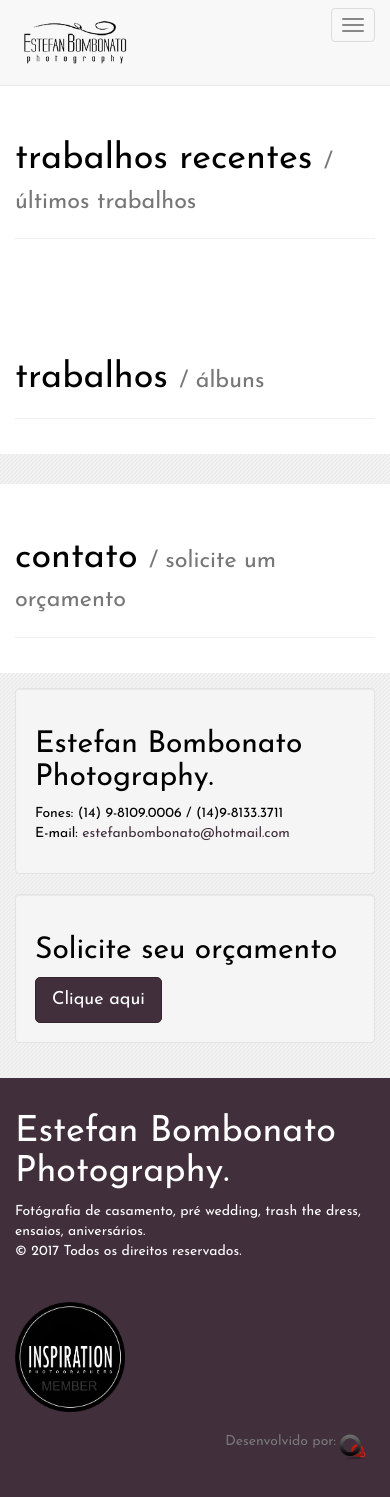
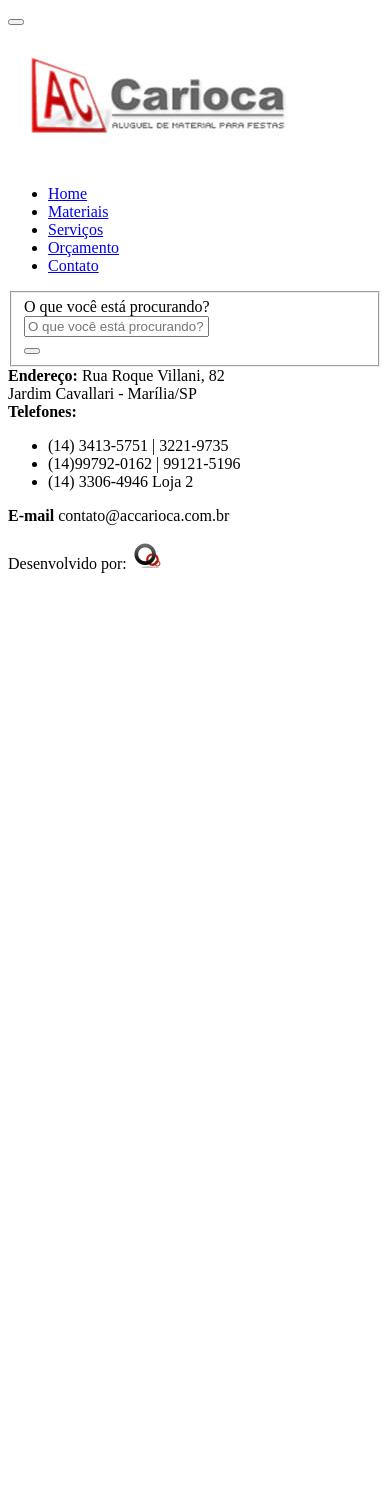
Before and after one commit to willangelico/accarioca-maxBusiness, a PHP site: page / in a window 390 px wide; the page is wider, and only the part inside the window is pictured. After the commit the page ends 573 px from the top of that part, so only its background shows below. Run offline with PHP 8.4, Linux system fonts and the light colour scheme; data that the repository does not hold is empty; some libraries are stand-ins or nearby versions.

Commit message:
Index Page

```diff
--- a/application/admin/views/helpers/menu.php
+++ b/application/admin/views/helpers/menu.php
@@ -7,7 +7,7 @@
                         <span class="icon-bar"></span>
                         <span class="icon-bar"></span>
 					</button>
-                    <a class="navbar-brand" href="<?=HOME_URI;?>admin"><img src="<?=HOME_URI;?>public/images/logo.png" height=20 alt="Área administrativa" /></a>
+                    <a class="navbar-brand" href="<?=HOME_URI;?>admin"><img src="<?=HOME_URI;?>public/images/logo.jpg" height=20 alt="Área administrativa" /></a>
                 </div>
                 <div id="navbar" class="navbar-collapse collapse">
                     <ul class="nav navbar-nav navbar-right">
--- a/application/admin/views/login/index.php
+++ b/application/admin/views/login/index.php
@@ -1,6 +1,6 @@
 	<div class="login-box">
 		<div class="logo">
-			<a href=<?=HOME_URI;?> target="_blank" class="login"><img src="<?=HOME_URI;?>public/images/logo.png" /></a>
+			<a href=<?=HOME_URI;?> target="_blank" class="login"><img src="<?=HOME_URI;?>public/images/logo.jpg" /></a>
 		</div>
 		<div class="signin-box">
 			<p>Área administrativa</p>
--- a/application/controllers/indexController.php
+++ b/application/controllers/indexController.php
@@ -10,15 +10,16 @@
     public function index() {
 
 		$modelo = $this->load_model('front/frontModel');
-		$banners = $modelo->bannersAtivos();
-		$recentes = $modelo->ultimosTrabalhos(3);
-		$categorias = $modelo->categorias();
-		$paginas = $modelo->paginas();
+		// $banners = $modelo->bannersAtivos();
+		// $recentes = $modelo->ultimosTrabalhos(3);
+		// $categorias = $modelo->categorias();
+		// $paginas = $modelo->paginas();
 
 		$this->title = $modelo->config['titulo'];
 		$this->description = $modelo->config['meta_description'];
-		$this->keywords = $modelo->config['meta_tags'];
-		$this->meta_img = UP_ABSPATH.'/images/banners/mini/'.$banners[0]['url_img'];
+		// $this->keywords = $modelo->config['meta_tags'];
+		// $this->meta_img = UP_ABSPATH.'/images/banners/mini/'.$banners[0]['url_img'];
+        $this->page = 'home';
 
 		$parametros = ( func_num_args() >= 1 ) ? func_get_arg(0) : array();
 
@@ -26,13 +27,14 @@
 
 
         require ABSPATH .'/'. APPLICATION .'/views/helpers/nav.php';
+        require ABSPATH .'/'. APPLICATION .'/views/index/index.php';
 
 
-        require ABSPATH .'/'. APPLICATION .'/views/index/banners.php';
-        require ABSPATH .'/'. APPLICATION .'/views/index/recentes.php';
-        require ABSPATH .'/'. APPLICATION .'/views/index/albuns.php';
-        require ABSPATH .'/'. APPLICATION .'/views/index/sobre.php';
-        require ABSPATH .'/'. APPLICATION .'/views/index/contato.php';
+        // require ABSPATH .'/'. APPLICATION .'/views/index/banners.php';
+        // require ABSPATH .'/'. APPLICATION .'/views/index/recentes.php';
+        // require ABSPATH .'/'. APPLICATION .'/views/index/albuns.php';
+        // require ABSPATH .'/'. APPLICATION .'/views/index/sobre.php';
+        // require ABSPATH .'/'. APPLICATION .'/views/index/contato.php';
 
 
 
--- a/application/views/helpers/footer.php
+++ b/application/views/helpers/footer.php
@@ -1,154 +1,47 @@
-        <footer class="section section-primary">
-            <div class="container">
+        <footer>
+            <div class="container-fluid">
                 <div class="row">
-                    <div class="col-sm-6">
-                        <h1>Estefan Bombonato Photography.</h1>
-                        <p>Fotógrafia de casamento, pré wedding, trash the dress, ensaios, aniversários.
-                            <br>© <?=date("Y");?> Todos os direitos reservados.</p>
+                    <div class="col-lg-4">
+                        <strong>Endereço:</strong>
+                        <span>Rua Roque Villani, 82<br /> Jardim Cavallari - Marília/SP</span>
                     </div>
-                    <div class="col-sm-6">
-                        <p class="text-info text-right">
-                            <br>
-                            <br>
-                        </p>
-                        <div class="row">
-                            <div class="col-md-12 hidden-lg hidden-md hidden-sm text-left">
-                            	<img src="/public/images/inspiration-member.png" alt="Inspiration Member " style="max-height: 110px; margin-top: -20px; margin-right: 50px;">
-                                <?php if($modelo->config['facebook']){?><a href="<?=$modelo->config['facebook'];?>" target="_blank"><i class="fa fa-3x fa-fw fa-facebook text-inverse"></i></a><?Php }?>
-                                <?php if($modelo->config['youtube']){?><a href="<?=$modelo->config['youtube'];?>" target="_blank"><i class="fa fa-3x fa-fw fa-youtube text-inverse"></i></a><?Php }?>
-                                <?php if($modelo->config['twitter']){?><a href="<?=$modelo->config['twitter'];?>" target="_blank"><i class="fa fa-3x fa-fw fa-twitter text-inverse"></i></a><?Php }?>
+                    <div class="col-lg-4">
+                        <strong>Telefones:</strong>
+                        <ul>
+                            <li>(14) 3413-5751 | 3221-9735</li>
+                            <li>(14)99792-0162 | 99121-5196</li>
+                            <li>(14) 3306-4946 Loja 2 </li>
+                        </ul>
+                    </div>
+                    <div class="col-lg-4">
+                        <strong>E-mail</strong>
+                        <span>contato@accarioca.com.br</span>
                     </div>
                 </div>
-                        <div class="row">
-                            <div class="col-md-12 hidden-xs text-right">
-                            	<img src="/public/images/inspiration-member.png" alt="Inspiration Member " style="max-height: 110px; margin-top: -20px; margin-right: 50px;">
-                                <?php if($modelo->config['facebook']){?><a href="<?=$modelo->config['facebook'];?>" target="_blank"><i class="fa fa-3x fa-fw fa-facebook text-inverse"></i></a><?Php }?>
-                                <?php if($modelo->config['youtube']){?><a href="<?=$modelo->config['youtube'];?>" target="_blank"><i class="fa fa-3x fa-fw fa-youtube text-inverse"></i></a><?Php }?>
-                                <?php if($modelo->config['twitter']){?><a href="<?=$modelo->config['twitter'];?>" target="_blank"><i class="fa fa-3x fa-fw fa-twitter text-inverse"></i></a><?Php }?>
-                            </div>
+                <div class="row social">
+                    <div class="col-lg-12">
+                        <a href="https://www.facebook.com/accarioca" title="Facebook - AC Carioca" target="_blank">
+                            <i class="fa fa-facebook fa-2" aria-hidden="true"></i>
+                        </a>
+                        <a href="https://www.instagram.com/accarioca" title="Instagram - AC Carioca" target="_blank">
+                            <i class="fa fa-instagram fa-2" aria-hidden="true"></i>
+                        </a>
                     </div>
                 </div>
                 <div class="row">
                     <div class="col-md-12">
                         <p class="text-muted text-right maxwill">Desenvolvido por:
-                                <a href="www.maxwill.com.br" target="_blank"><img src="<?=HOME_URI;?>public/images/maxwill.png" class="img-responsive pull-right"></a>
+                            <a href="www.maxwill.com.br" target="_blank">
+                                <img src="<?=HOME_URI;?>public/images/maxwill.png" class="img-responsive pull-right">
+                            </a>
                         </p>
                     </div>
                 </div>
             </div>
-            </div>
         </footer>
-
-<!--[if lt IE 9]>
-    <script src="http://ajax.googleapis.com/ajax/libs/jquery/1.11.1/jquery.min.js"></script>
-    <![endif]-->
-    <!--[if (gte IE 9) | (!IE)]><!-->
-     <script src="<?=HOME_URI;?>public/scripts/jquery.min.js"></script>
-    <!--<![endif]-->
-		<script src="<?=HOME_URI;?>public/scripts/bootstrap.min.js"></script>
-		 <script src="<?=HOME_URI;?>public/scripts/jquery.easing.1.3.js"></script>
-        <script src="<?=HOME_URI;?>public/scripts/jquery.animate-enhanced.min.js"></script>
-        <script src="<?=HOME_URI;?>public/scripts/contact-form.js"></script>
-		<script type="text/javascript">
-$(document).ready(function() {
-		$("#home").css("margin-top",$('.navbar').height());
-		//$("#home").css("height",$(window).height()-$('.navbar').height());
-
-
-        $('#form-contact').submit(function(e){
-           $('#send-form').attr('disabled','disabled');
-            var dados = $(this).serialize();
-            var method = $(this).attr('method');
-            var action = $(this).attr('action');
-
-            $.ajax({
-                type: method,
-                url: action,
-                data: dados,
-                dataType: 'json'
-            }).done(function(response){
-              $('#form-msg').html(response.msg);
-            }).fail(function(){
-                 $('#form-msg').html( "ERRO ao enviar dados. Tente novamente ou contacte o administrador do sistema.");
-            });
-            $('#send-form').removeAttr('disabled');
-            e.preventDefault();
-
-
-        })
-
-
-
-
-
-
-				$('a.scroll').on('click',function (e) {
-           var link = $(this).attr('href').split('#');
-           if(link[0]==window.location.pathname || link[0]+'index'==window.location.pathname || link[0]+'index/'==window.location.pathname){
-              e.preventDefault ();
-
-          }
-            var target = this.hash,
-              $target = $(target);
-              var until =  $target.offset().top-85;
-              $('html, body').stop().animate ({
-                'scrollTop': until
-              }, 2000, 'swing', function () {
-              });
-				});
-
-
-        $('.item').css("max-height",484);
-
-
-			});
-
-var topMenu = $(".nav"),
-    topMenuHeight = topMenu.outerHeight()+($(window).height()*30/100),
-    // All list items
-    menuItems = topMenu.find("a.scroll"),
-    // Anchors corresponding to menu items
-    scrollItems = menuItems.map(function(){
-      var item = $($(this).attr("href").substring(6));
-	 //alert(item.offset().top);
-	  //alert($('#about').offset().top); //441
-      if (item.length) { return item; }
-    });
-
-$(window).scroll(function() {
-   var fromTop = $(this).scrollTop()+topMenuHeight;
-
-   if($(this).scrollTop()>0){
-      $(".navbar").removeClass("big").addClass("mini");
-
-   }else{
-      $(".navbar").removeClass("mini").addClass("big");
-   }
-
-   // Get id of current scroll item
-   var cur = scrollItems.map(function(){
-     if ($(this).offset().top < fromTop)
-       return this;
-   });
-   // Get the id of the current element
-   cur = cur[cur.length-1];
-   var id = cur && cur.length ? cur[0].id : "";
-   // Set/remove active class
-   menuItems
-     .parent().removeClass("active")
-     .end().filter("[href='#"+id+"']").parent().addClass("active");
-});
-
-
-		</script>
-<script>
-  (function(i,s,o,g,r,a,m){i['GoogleAnalyticsObject']=r;i[r]=i[r]||function(){
-  (i[r].q=i[r].q||[]).push(arguments)},i[r].l=1*new Date();a=s.createElement(o),
-  m=s.getElementsByTagName(o)[0];a.async=1;a.src=g;m.parentNode.insertBefore(a,m)
-  })(window,document,'script','//www.google-analytics.com/analytics.js','ga');
-  ga('create', 'UA-13206210-9', 'auto');
-  ga('require', 'displayfeatures');
-  ga('send', 'pageview');
-</script>
+        <script src="https://www.gstatic.com/firebasejs/3.8.0/firebase.js"></script>
+        <script src="/assets/js/script.min.js"></script>
+        <!-- INSERIR GOOGLE ANALYTICS -->
+        <!-- INSERIR GOOGLE TAGMANAGER -->
     </body>
 </html>
--- a/application/views/helpers/header.php
+++ b/application/views/helpers/header.php
@@ -1,47 +1,21 @@
-<!DOCTYPE html>
-<html lang="pt-br">
-	<head>
-
-		<meta charset="utf-8">
-		<title><?=$this->title;?></title>
+<!doctype html>
+<html class="no-js" lang="pt-br">
+    <head>
+        <meta charset="utf-8">
+        <meta http-equiv="x-ua-compatible" content="ie=edge">
+        <title><?=$this->title;?></title>
+        <!-- INSERIR META DESCRIPTION -->
+        <meta name="description" content="<?=$this->description;?>">
         <meta name="viewport" content="width=device-width, initial-scale=1">
-		<meta name="author" content="Maxwill Estúdio Web">
-		<meta name="reply-to" content="contato@maxwill.com.br">
-		<meta name="description" content="<?=$this->description;?>">
-	  	<meta name="keywords" content="<?=$this->keywords;?>">
-	  	<meta name="robots" content="index,follow">
-		<meta http-equiv="content-type" content="text/html; charset=UTF-8">
-	  	<meta http-equiv="content-language" content="pt-br">
-
-		<meta property="og:locale" content="pt-BR" />
-        <meta property="og:url" content="<?=URL;?>" />
-        <meta property="og:title" content="<?=$this->title;?>" />
-    	<meta property="og:site_name" content="<?=NAME;?>" />
-		<meta property="og:description" content="<?=$this->description;?>" />
-		<meta property="og:image" content="<?=$this->meta_img;?>" />
-        <link rel="shortcut icon" href="/public/icons/favicon.ico" type="image/x-icon" />
-	  	<link href="<?=HOME_URI;?>public/styles/bootstrap.min.css" rel="stylesheet">
-        <link href="<?=HOME_URI;?>public/styles/font-awesome.min.css" rel="stylesheet" type="text/css">
-        <!--[if lt IE 9]>
-			<script src="//html5shim.googlecode.com/svn/trunk/html5.js"></script>
-		<![endif]-->
-		<link href="<?=HOME_URI;?>public/styles/style.css" rel="stylesheet">
-	</head>
-	<body>
-        <!-- Google Tag Manager -->
-        <noscript><iframe src="//www.googletagmanager.com/ns.html?id=GTM-5QLQMT"
-        height="0" width="0" style="display:none;visibility:hidden"></iframe></noscript>
-        <script>(function(w,d,s,l,i){w[l]=w[l]||[];w[l].push({'gtm.start':
-        new Date().getTime(),event:'gtm.js'});var f=d.getElementsByTagName(s)[0],
-        j=d.createElement(s),dl=l!='dataLayer'?'&l='+l:'';j.async=true;j.src=
-        '//www.googletagmanager.com/gtm.js?id='+i+dl;f.parentNode.insertBefore(j,f);
-        })(window,document,'script','dataLayer','GTM-5QLQMT');</script>
-        <!-- End Google Tag Manager -->
-		<div id="fb-root"></div>
-        <script>(function(d, s, id) {
-          var js, fjs = d.getElementsByTagName(s)[0];
-          if (d.getElementById(id)) return;
-          js = d.createElement(s); js.id = id;
-          js.src = "//connect.facebook.net/pt_BR/sdk.js#xfbml=1&appId=311884268972666&version=v2.0";
-          fjs.parentNode.insertBefore(js, fjs);
-        }(document, 'script', 'facebook-jssdk'));</script>
+        <!-- INSERIR FAVICONS -->
+        <!-- Place favicon.ico and apple-touch-icon.png in the root directory -->
+        <link rel="apple-touch-icon" href="apple-touch-icon.png">
+        <!-- Fonts -->
+        <link href="https://fonts.googleapis.com/css?family=Josefin+Sans" rel="stylesheet">
+        <!-- Custom Styles -->
+        <link rel="stylesheet" href="/assets/css/style.min.css">
+    </head>
+    <body id="home">
+        <!--[if lt IE 8]>
+            <p class="browserupgrade">You are using an <strong>outdated</strong> browser. Please <a href="http://browsehappy.com/">upgrade your browser</a> to improve your experience.</p>
+        <![endif]-->
--- a/application/views/helpers/nav.php
+++ b/application/views/helpers/nav.php
@@ -1,29 +1,34 @@
-        <div class="navbar navbar-default navbar-fixed-top">
-            <div class="container">
-                <div class="navbar-header">
-                    <button type="button" class="navbar-toggle" data-toggle="collapse" data-target="#navbar-ex-collapse">
-                        <span class="sr-only">Toggle navigation</span>
-                        <span class="icon-bar"></span>
-                        <span class="icon-bar"></span>
-                        <span class="icon-bar"></span>
-                    </button>
-                    <a href="#home" class="navbar-brand scroll"><img alt="<?=NAME;?>" src="<?=HOME_URI;?>public/images/logo.png" style="height:55px;"></a>
-                </div>
-                <div class="collapse navbar-collapse" id="navbar-ex-collapse">
-                    <ul class="nav navbar-nav navbar-right">
-                        <li class="active">
-                            <a href="<?=HOME_URI;?>#home" class="scroll">Home</a>
-                        </li>
-                        <li>
-                            <a href="<?=HOME_URI;?>#trabalhos" class="scroll">Trabalhos</a>
-                        </li>
-                        <li>
-                            <a href="<?=HOME_URI;?>#sobre" class="scroll">Sobre mim</a>
-                        </li>
-                        <li>
-                            <a href="<?=HOME_URI;?>#contato" class="scroll">Contato</a>
-                        </li>
-                    </ul>
-                </div>
-            </div>
-        </div>
+        <header>
+            <button id="nav-mobile">
+                <span class="glyphicon glyphicon-menu-hamburger" aria-hidden="true"></span>
+            </button>
+           <?php if ($this->page == 'home'){?>
+                <h1>
+                    <a href="/" title="<?=NAME;?>">
+                        <img src="<?=HOME_URI;?>public/images/logo.jpg" alt="AC Carioca">
+                    </a>
+                </h1>
+            <?php }else{?>
+                <a href="/" id="logo" title="<?=NAME;?>">
+                    <img src="<?=HOME_URI;?>public/images/logo.jpg" alt="AC Carioca">
+                </a>
+            <?php }?>
+            <nav>
+                <ul>
+                    <li><a href="/" <?=($this->page=='home') ? 'class="active"' : '';?>>Home</a></li>
+                    <li><a href="/materiais" <?=($this->page=='materiais') ? 'class="active"' : '';?>>Materiais</a></li>
+                    <li><a href="/servicos" <?=($this->page=='servicos') ? 'class="active"' : '';?>>Serviços</a></li>
+                    <li><a href="/orcamento" <?=($this->page=='orcamento') ? 'class="active"' : '';?>>Orçamento</a></li>
+                    <li><a href="/contato" <?=($this->page=='contato') ? 'class="active"' : '';?>>Contato</a></li>
+                </ul>
+                <form action="/materiais" method="get" class="form-inline" id="form-search">
+                    <fieldset class="form-group">
+                        <label class="sr-only" for="search-ipt">O que você está procurando?</label>
+                        <div class="input-group">
+                            <input type="text" name="busca" id="search-ipt" class="header-search form-control" placeholder="O que você está procurando?" />
+                        </div>
+                        <button class="btn" type="submit"><i class="fa fa-search fa-2" aria-hidden="true"></i></button>
+                    </fieldset>
+                </form>
+            </nav>
+        </header>
```
Also changed, not shown: application/views/index/-albuns.php (renamed from application/views/index/albuns.php), application/views/index/-banners.php (renamed from application/views/index/banners.php), application/views/index/-contato - Cópia.php (renamed from application/views/index/contato - Cópia.php), application/views/index/-contato.php (renamed from application/views/index/contato.php), application/views/index/-ecentes.php (renamed from application/views/index/recentes.php), application/views/index/-sobre.php (renamed from application/views/index/sobre.php), application/views/index/index.php (added), public/images/bg.jpg (deleted), public/images/contato.jpg (deleted), public/images/inspiration-member.png (deleted), public/images/logo-.png (deleted), public/images/logo.jpg (added), public/images/logo.png (deleted), public/images/sobre.jpg (deleted). Lines whose indentation alone changed are shown as unchanged.
